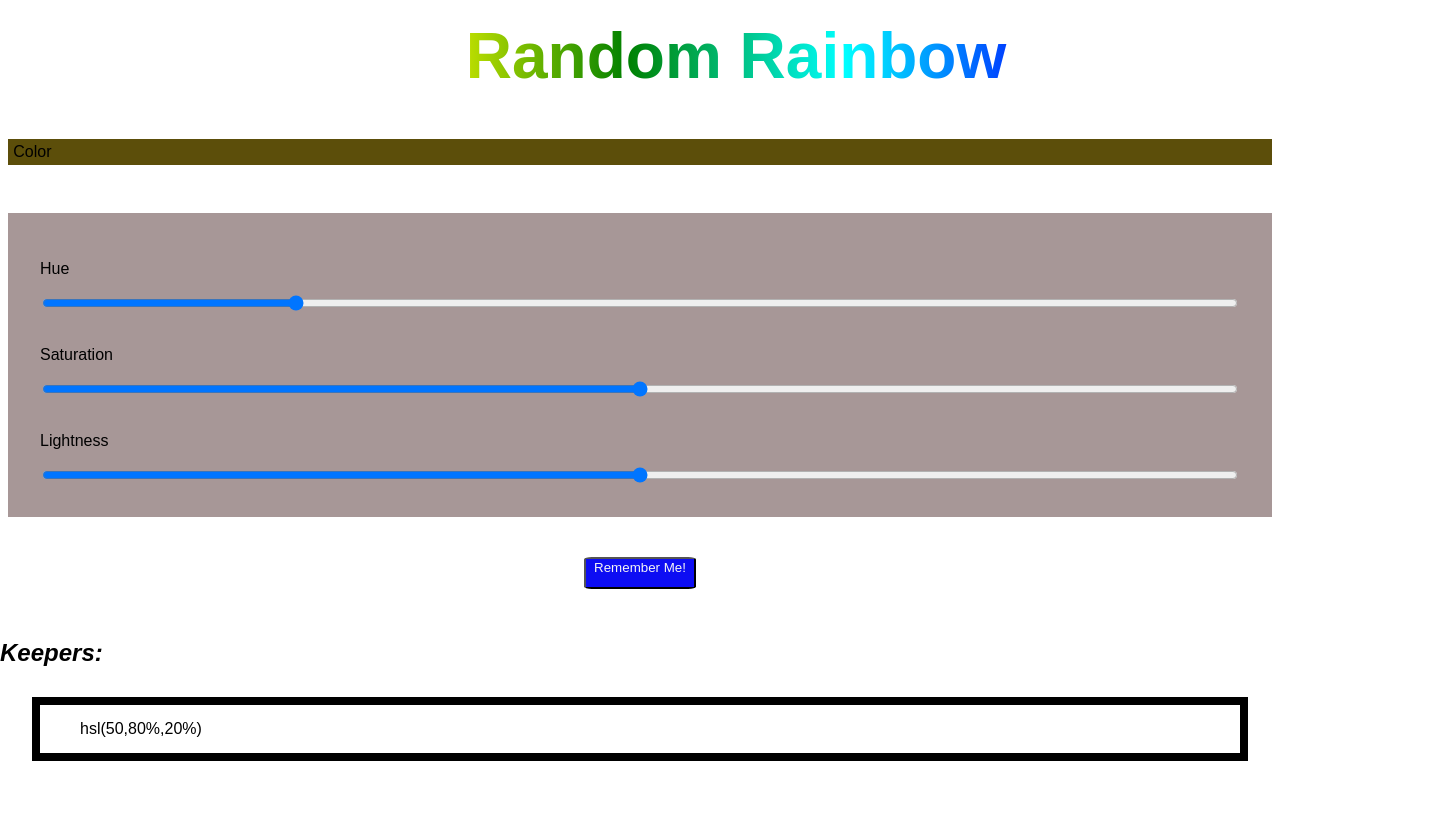
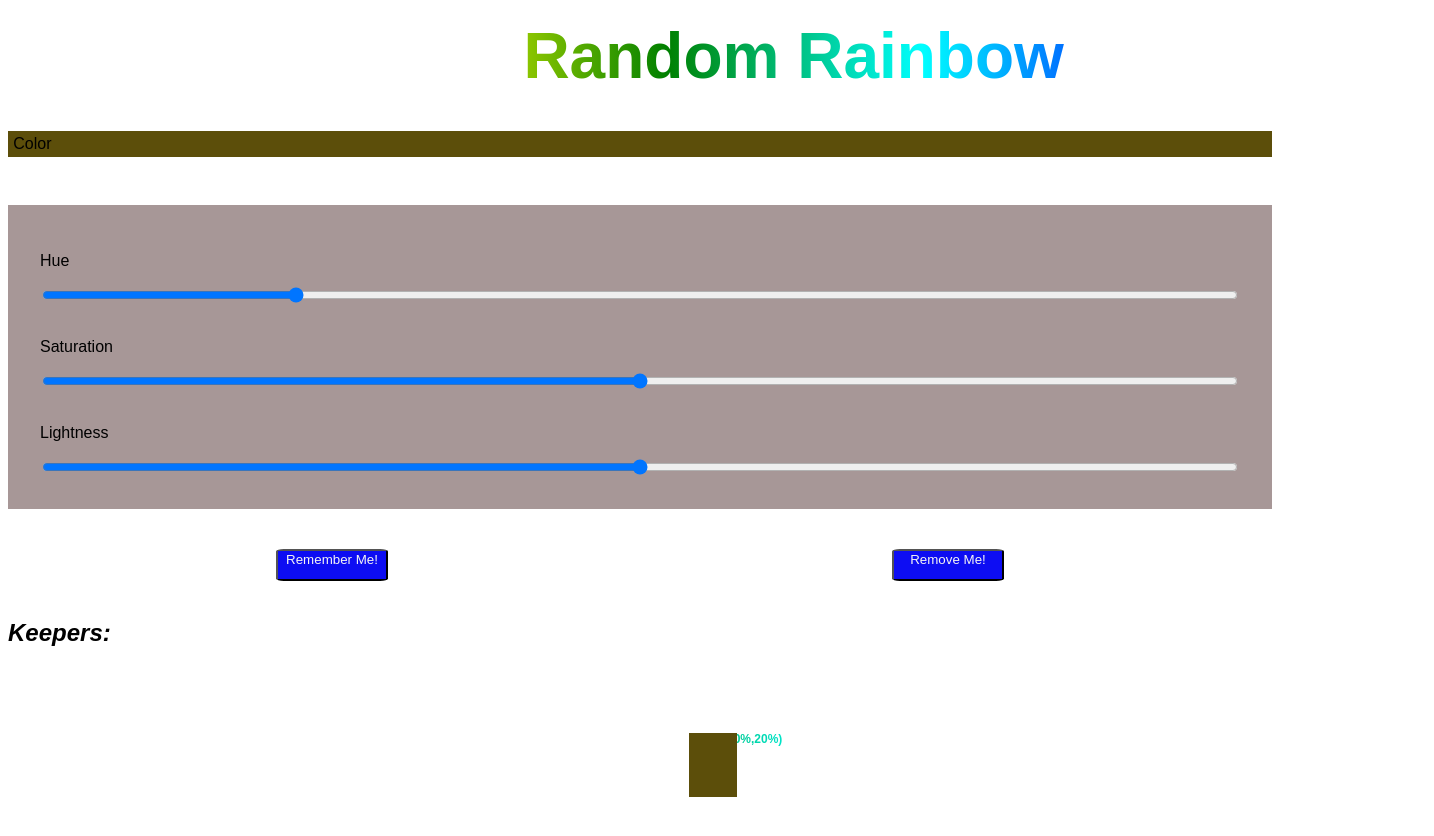
Before and after one commit to PerseusRipple/color-picker, a React (Create React App) app: page / in a window 1280 px wide. Both pictures are taken after a click on the button "Remember Me!". Shown: the top 836 px of the page, 1434 px wide, since content can reach past the window. Before the commit the page ends 800 px from the top, so only its background shows below. Built offline with nearby package versions, Linux system fonts and the light colour scheme.

Commit message:
added non-functioning remove button and color patches for remember list

```diff
--- a/src/App.js
+++ b/src/App.js
@@ -17,6 +17,15 @@ class App extends Component {
       )
     });
   };
+  /*
+   removeColorFromList = () => {
+    this.setState({
+removeChild(this.previousElementSibling);
+    removeChild(this);
+    })
+
+    };
+} */
 
   updateHue = event => {
     console.log(event.target.value);
@@ -92,19 +101,34 @@ class App extends Component {
           </section>
         </section>
         <section className="button_box">
-          <button className="button" onClick={this.addColorToList}>
+          <button className="remember" onClick={this.addColorToList}>
             Remember Me!
+          </button>
+          <button className="remove" onClick={this.removeColorFromList}>
+            Remove Me!
           </button>
         </section>
         <h2 className="favorites">
           <em>Keepers:</em>
         </h2>
         <section className="list_container">
-          <ul>
+          <h1>
             {this.state.colors.map(color => {
-              return <li>{color}</li>;
+              return (
+                <p
+                  className="patch"
+                  color
+                  style={{
+                    backgroundColor: `hsl(${this.state.hue},${
+                      this.state.saturation
+                    }%,${this.state.lightness}%)`
+                  }}
+                >
+                  {color}
+                </p>
+              );
             })}
-          </ul>
+          </h1>
         </section>
       </>
     );
--- a/src/index.css
+++ b/src/index.css
@@ -10,12 +10,11 @@ body {
   margin: 0;
   min-height: 100%;
 }
-
+/*
 header {
   display: flex;
   justify-content: center;
-  align-items: center;
-}
+} */
 
 h1 {
   display: flex;
@@ -33,7 +32,7 @@ h1 {
   -webkit-text-fill-color: transparent;
   font-size: 4rem;
   margin-top: 1.5rem;
-  margin-left: 15%;
+  margin-left: 12%;
   width: 100%;
 }
 
@@ -76,12 +75,23 @@ h1 {
 
 .button_box {
   display: flex;
-  justify-content: center;
+  justify-content: space-around;
   margin: 0.5rem;
   padding: 1rem;
 }
 
-.button {
+.remember {
+  display: flex;
+  justify-content: center;
+  color: whitesmoke;
+  background-color: rgb(13, 13, 243);
+  border-radius: 7%;
+  margin: 1rem;
+  width: 7rem;
+  height: 2rem;
+}
+
+.remove {
   display: flex;
   justify-content: center;
   color: whitesmoke;
@@ -98,15 +108,32 @@ h1 {
   justify-content: space-around;
   align-content: center;
   margin: 2rem;
-  border: 0.5rem solid black;
+
   height: 100%;
 }
 
 .favorites {
   display: flex;
   justify-content: left;
+  align-content: stretch;
+  margin: 0.5rem;
 }
 
-li {
-  list-style: none;
+.list_container {
+  display: flex;
+  flex-wrap: wrap;
+  justify-content: space-evenly;
+  align-content: center;
+  flex-direction: column;
 }
+
+.patch {
+  display: flex;
+  align-content: left;
+  font-size: 0.75rem;
+  text-decoration: none;
+  text-align: center;
+  width: 3rem;
+  height: 4rem;
+  margin: 2rem;
+}
```
